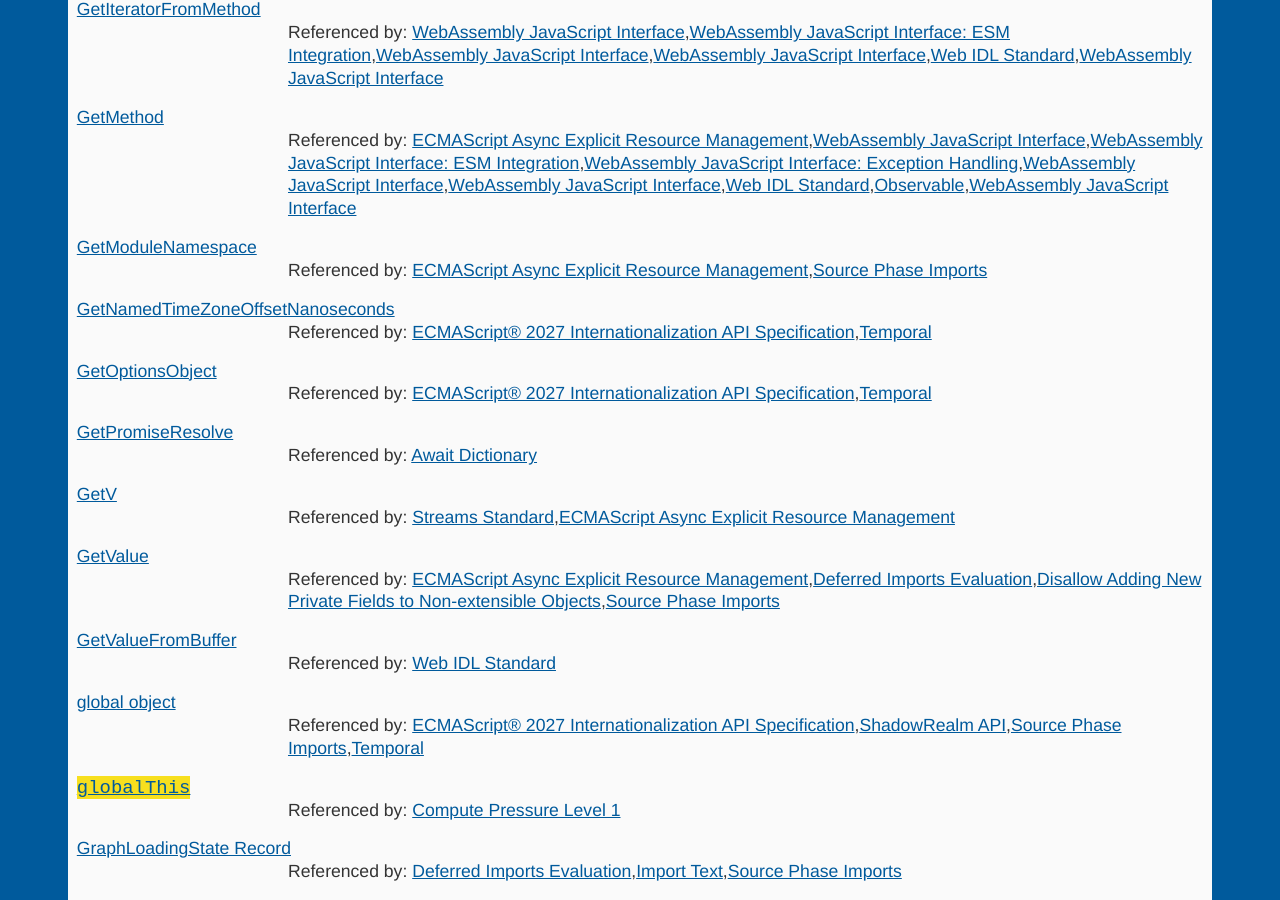
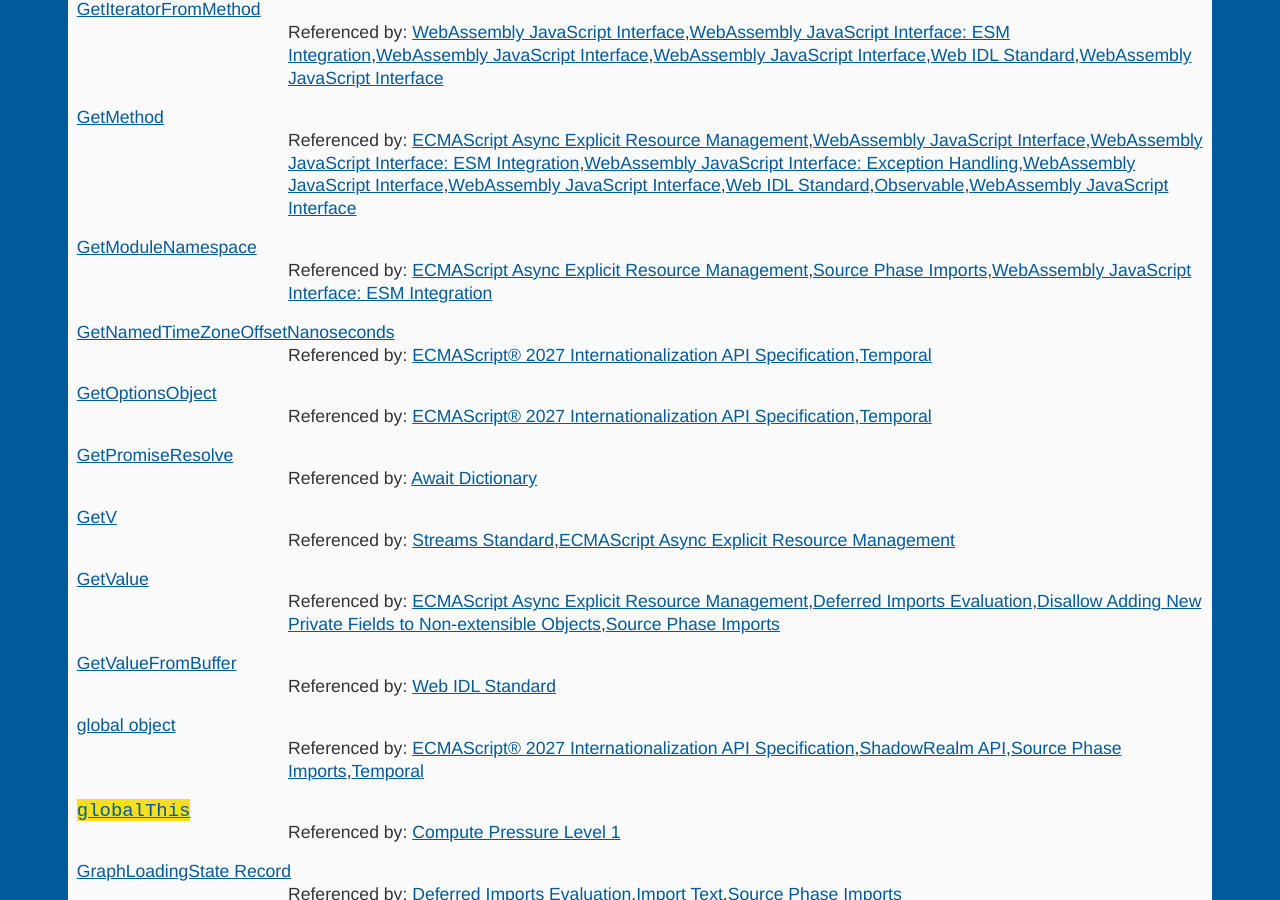
Before and after one commit to dontcallmedom/specdex, a Jekyll site: the page built from ecmascript.html, in a window 1280 px wide and 900 px high, scrolled down 18973 px. Built offline with Jekyll 4.4.1, drawn with Linux system fonts in a browser that asks for light colours.

Commit message:
Automatic update

```diff
--- a/ecmascript.html
+++ b/ecmascript.html
@@ -541,7 +541,7 @@ layout: base
 <dt><a class="concept" href="https:&#x2F;&#x2F;tc39.es&#x2F;ecma262&#x2F;multipage&#x2F;abstract-operations.html#sec-getmethod">GetMethod</a></dt>
 <dd>Referenced by: <a href="https:&#x2F;&#x2F;tc39.es&#x2F;proposal-async-explicit-resource-management&#x2F;">ECMAScript Async Explicit Resource Management</a>,<a href="https:&#x2F;&#x2F;webassembly.github.io&#x2F;content-security-policy&#x2F;js-api&#x2F;">WebAssembly JavaScript Interface</a>,<a href="https:&#x2F;&#x2F;webassembly.github.io&#x2F;esm-integration&#x2F;js-api&#x2F;">WebAssembly JavaScript Interface: ESM Integration</a>,<a href="https:&#x2F;&#x2F;webassembly.github.io&#x2F;exception-handling&#x2F;js-api&#x2F;">WebAssembly JavaScript Interface: Exception Handling</a>,<a href="https:&#x2F;&#x2F;webassembly.github.io&#x2F;js-promise-integration&#x2F;js-api&#x2F;">WebAssembly JavaScript Interface</a>,<a href="https:&#x2F;&#x2F;webassembly.github.io&#x2F;js-string-builtins&#x2F;js-api&#x2F;">WebAssembly JavaScript Interface</a>,<a href="https:&#x2F;&#x2F;webidl.spec.whatwg.org&#x2F;">Web IDL Standard</a>,<a href="https:&#x2F;&#x2F;wicg.github.io&#x2F;observable&#x2F;">Observable</a>,<a href="https:&#x2F;&#x2F;webassembly.github.io&#x2F;spec&#x2F;js-api&#x2F;">WebAssembly JavaScript Interface</a></dd>
 <dt><a class="concept" href="https:&#x2F;&#x2F;tc39.es&#x2F;ecma262&#x2F;multipage&#x2F;ecmascript-language-scripts-and-modules.html#sec-getmodulenamespace">GetModuleNamespace</a></dt>
-<dd>Referenced by: <a href="https:&#x2F;&#x2F;tc39.es&#x2F;proposal-async-explicit-resource-management&#x2F;">ECMAScript Async Explicit Resource Management</a>,<a href="https:&#x2F;&#x2F;tc39.es&#x2F;proposal-source-phase-imports&#x2F;">Source Phase Imports</a></dd>
+<dd>Referenced by: <a href="https:&#x2F;&#x2F;tc39.es&#x2F;proposal-async-explicit-resource-management&#x2F;">ECMAScript Async Explicit Resource Management</a>,<a href="https:&#x2F;&#x2F;tc39.es&#x2F;proposal-source-phase-imports&#x2F;">Source Phase Imports</a>,<a href="https:&#x2F;&#x2F;webassembly.github.io&#x2F;esm-integration&#x2F;js-api&#x2F;">WebAssembly JavaScript Interface: ESM Integration</a></dd>
 <dt><a class="concept" href="https:&#x2F;&#x2F;tc39.es&#x2F;ecma262&#x2F;multipage&#x2F;numbers-and-dates.html#sec-getnamedtimezoneoffsetnanoseconds">GetNamedTimeZoneOffsetNanoseconds</a></dt>
 <dd>Referenced by: <a href="https:&#x2F;&#x2F;tc39.es&#x2F;ecma402&#x2F;">ECMAScript® 2027 Internationalization API Specification</a>,<a href="https:&#x2F;&#x2F;tc39.es&#x2F;proposal-temporal&#x2F;">Temporal</a></dd>
 <dt><a class="concept" href="https:&#x2F;&#x2F;tc39.es&#x2F;ecma262&#x2F;multipage&#x2F;abstract-operations.html#sec-getoptionsobject">GetOptionsObject</a></dt>
```
